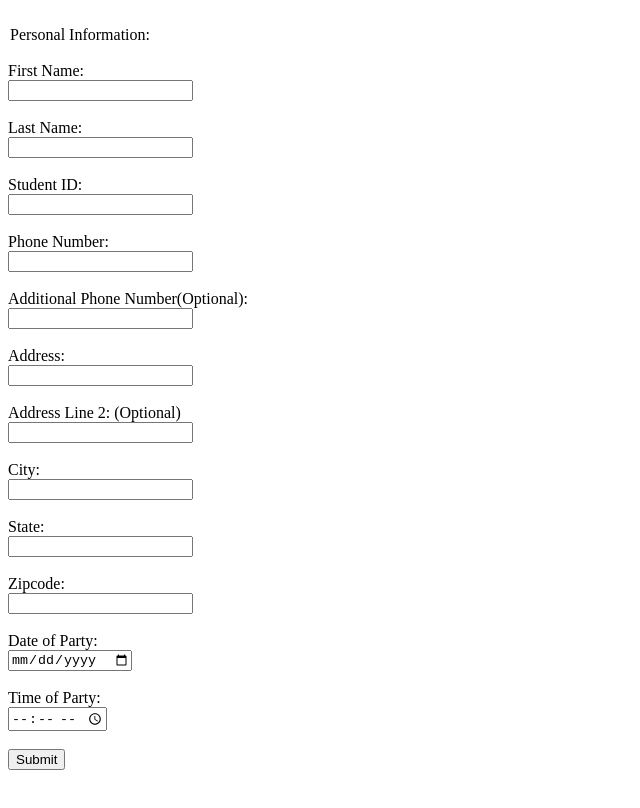
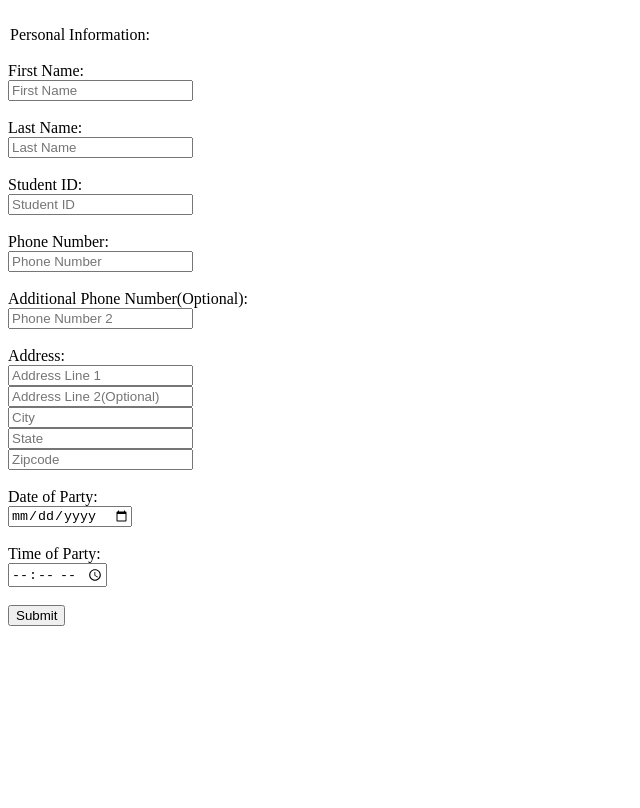
Before and after one commit to JackKenney/UmassPartySmart, a website: page public/index.html in a window 1280 px wide. Shown: the whole page, without its empty margins (0-640 px from the left). Drawn offline with nearby package versions, Linux system fonts and the light colour scheme.

Commit message:
Update index.html

```diff
--- a/public/index.html
+++ b/public/index.html
@@ -14,52 +14,40 @@
      <br>
      First Name:
       <br>
-      <input id="first_name" type="text" maxlength="100" value="" name="First Name" required/>
+      <input id="first_name" type="text" maxlength="100" placeholder="First Name" name="First Name" required/>
       <br>
       <br>
      Last Name:
       <br>
-      <input id="last_name" type="text" maxlength="100" value="" name="Last Name" required/>
+      <input id="last_name" type="text" maxlength="100" placeholder="Last Name" name="Last Name" required/>
       <br>
       <br>
      Student ID:
       <br>
-      <input id="student_id" type="text" minlength="8" maxlength="8" name="Student ID" required/>
+      <input id="student_id" type="text" minlength="8" maxlength="8" placeholder="Student ID" name="Student ID" required/>
       <br>
       <br>
      Phone Number:
       <br>
-      <input id="phone_number" type="text" name="Phone Number" maxlength="11" required/>
+      <input id="phone_number" type="text" name="Phone Number" placeholder="Phone Number" maxlength="11" required/>
       <br>
       <br>
      Additional Phone Number(Optional):
       <br>
-      <input id="phone_number2" type="text" name="Phone Number2" />
+      <input id="phone_number2" type="text" name="Phone Number2" placeholder="Phone Number 2" maxlength="11" />
       <br>
       <br>
      Address:
       <br>
-      <input id="address" type="text" maxlength="200" value="" name="Address" required/>
+      <input id="address" type="text" maxlength="200" placeholder="Address Line 1" name="Address" required/>
       <br>
+      <input id="address2" type="text" maxlength="200" placeholder="Address Line 2(Optional)" name="Address 2"/>
       <br>
-     Address Line 2: (Optional)
+      <input id="city" type="text" maxlength="20" placeholder="City" name="City" required/>
       <br>
-      <input id="address2" type="text" maxlength="200" value="" name="Address 2"/>
+      <input id="state" type="text" maxlength="15" placeholder="State" name="State" required/>
       <br>
-      <br>
-     City:
-      <br>
-      <input id="city" type="text" maxlength="20" value="" name="City" required/>
-      <br>
-      <br>
-     State:
-      <br>
-      <input id="state" type="text" maxlength="15" name="State" required/>
-      <br>
-      <br>
-     Zipcode:
-      <br>
-      <input id="zipcode" type="text" maxlength="15" name="Zipcode" required/>
+      <input id="zipcode" type="text" maxlength="15" placeholder="Zipcode" name="Zipcode" required/>
       <br>
       <br>
      Date of Party:
@@ -76,8 +64,6 @@
     </div>
     <br>
     <br>
-
-
     <script src="script.js"></script>
   </body>
 </html>
```
